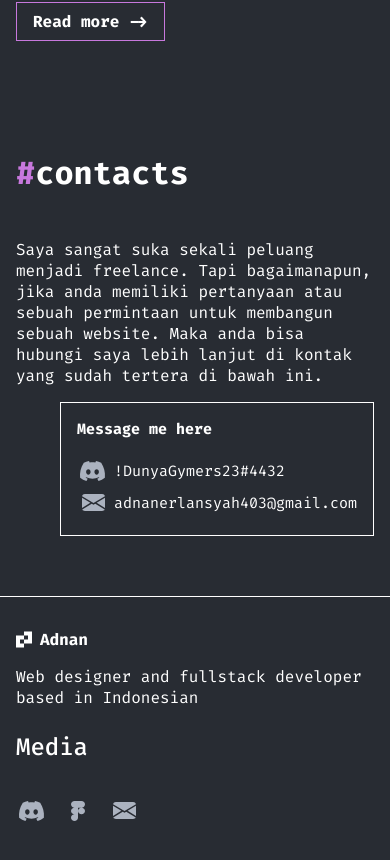
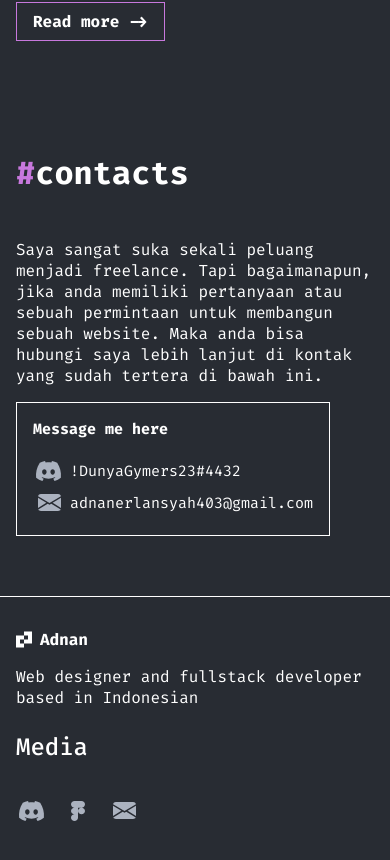
Before and after one commit to adnanerlansyah403/hackadn-portfolio, a Next.js app: page / in a window 390 px wide. Shown: the part 3741-4601 px from the top of the page. Built offline with nearby package versions, Linux system fonts and the light colour scheme.

Commit message:
updated2

```diff
--- a/styles/contact.css
+++ b/styles/contact.css
@@ -88,4 +88,8 @@
         align-self: flex-start !important;
     }
 
+    .contacts .content .socials {
+        align-self: flex-start !important;
+    }
+
 }
```
